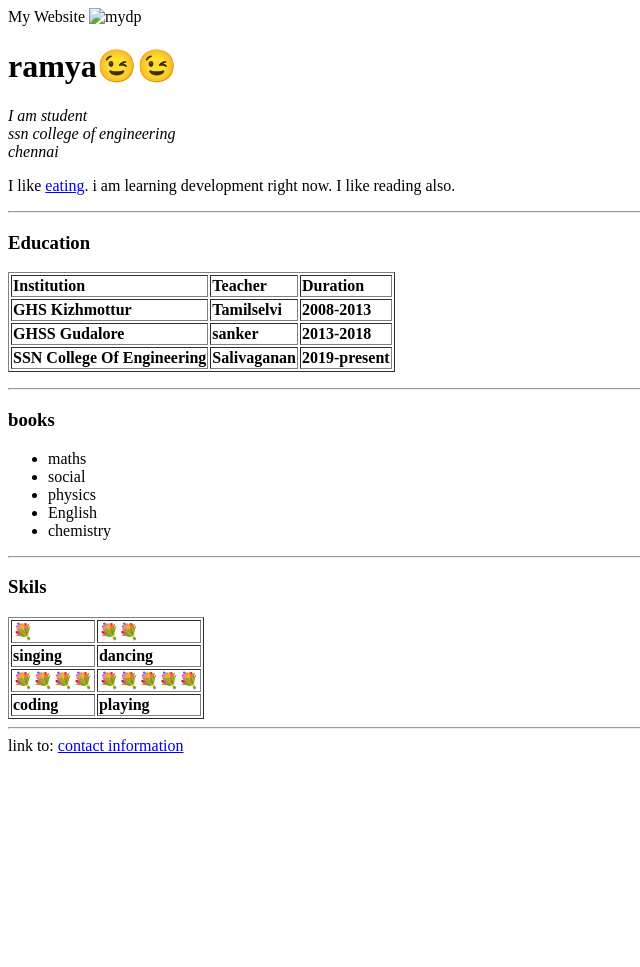
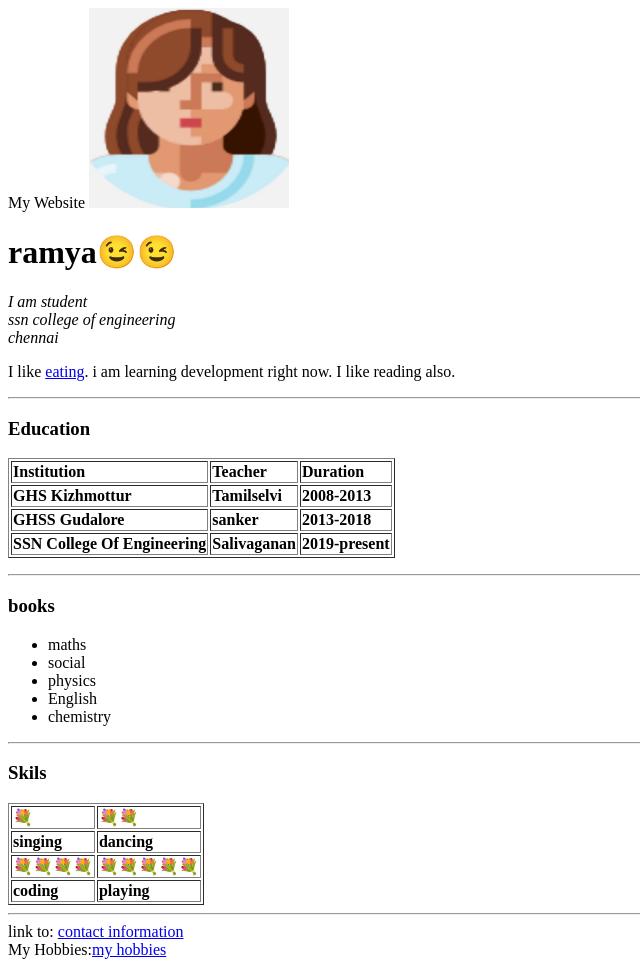
Before and after one commit to ramyavprsv/ramya, a plain HTML site: page index.html in a window 1280 px wide. Shown: the whole page, without its empty margins (0-640 px from the left). Before the commit the page ends 800 px from the top, so only its background shows below. Drawn offline with Linux system fonts and the light colour scheme; files whose address does not match are found by name.

Commit message:
Add files via upload

```diff
--- a/index.html
+++ b/index.html
@@ -9,7 +9,8 @@ My Website
 </head>
 
 <body>
-  <img src="/mycomputer/pictures/screenshot_20200712_162440" alt="mydp">
+  <img src="C:\Users\ELCOT\Desktop\ramya\Screenshot_20200712_162440.jpg" alt="Wikihow LOGO" width="200"
+  height="200">
   <h1>ramya😉😉</h1>
   <p>
     <em>
@@ -81,7 +82,8 @@ My Website
     </tr>
   </table>
   <hr>
-  link to: <a href="ram.html">contact information</a>
+  link to: <a href="ram.html">contact information</a><br>
+  My Hobbies:<a href="vpr.html">my hobbies</a>
 </body>
 
 </html>
```
Also changed, not shown: vpr.html (added, +15 -0 lines), Screenshot_20200712_162440.jpg (added).
